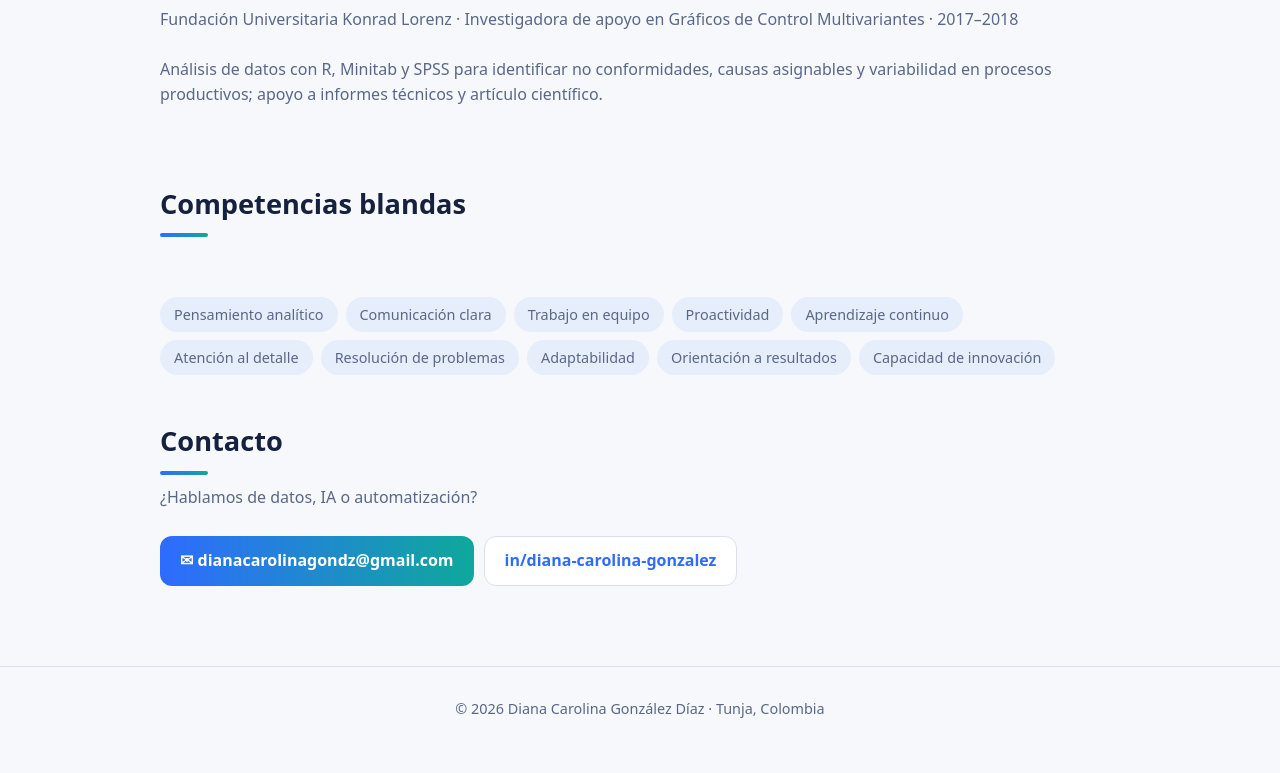
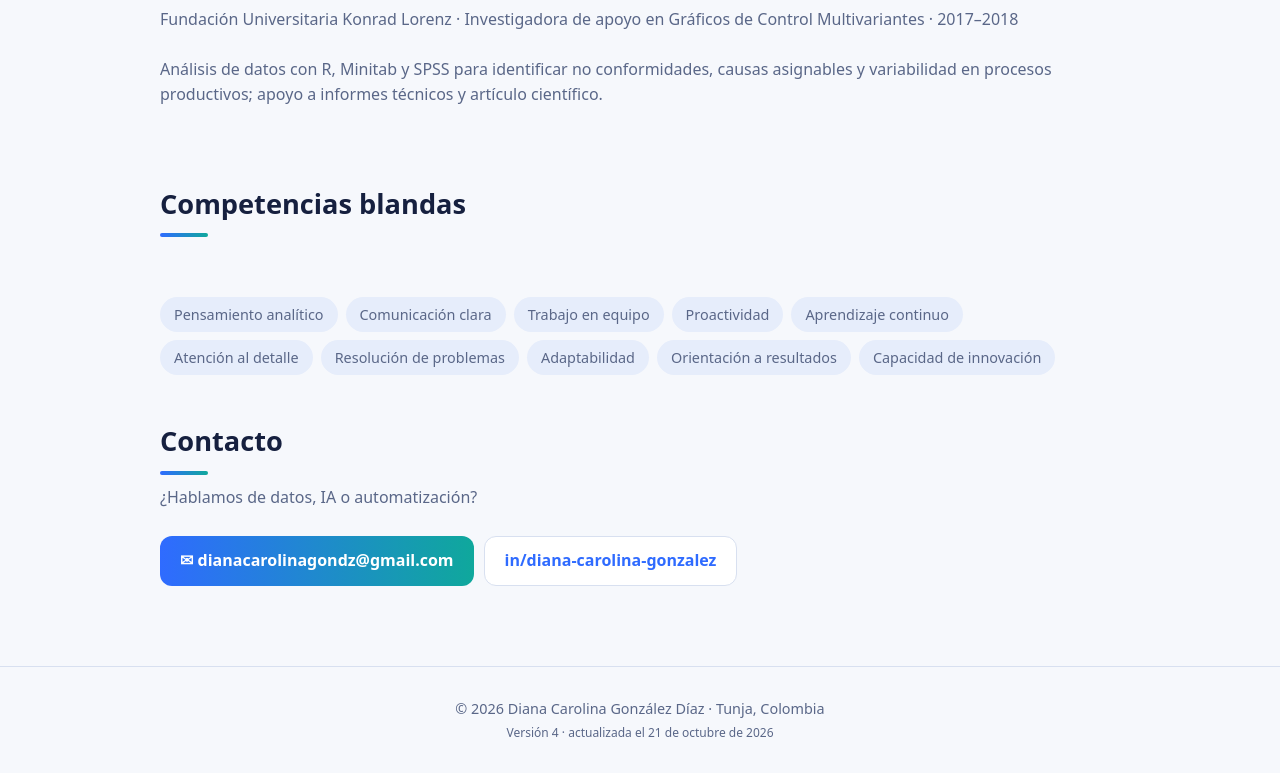
Before and after one commit to Diana1295Dev/CVDiana_Carolina_Gonzalez_Diaz, a plain HTML site: page index.html in a window 1280 px wide. Shown: the part 4952-5725 px from the top of the page. Before the commit the page ends 5702 px from the top, so only its background shows below. Drawn offline with Linux system fonts and the light colour scheme.

Commit message:
Agregar sello de versión visible en el pie de página
Co-Authored-By: Claude Sonnet 5.5 <noreply@anthropic.com>

```diff
--- a/index.html
+++ b/index.html
@@ -2,6 +2,7 @@
 <html lang="es">
 <head>
 <meta charset="utf-8">
+<meta http-equiv="Cache-Control" content="no-cache, must-revalidate">
 <meta name="viewport" content="width=device-width, initial-scale=1">
 <title>Diana Carolina González Díaz | AI Engineer & Data Specialist</title>
 <meta name="description" content="Hoja de vida interactiva de Diana Carolina González Díaz: Senior Data & AI Specialist, Full Stack AI Engineer. Python, SQL, n8n, Power BI, AWS.">
@@ -214,7 +215,7 @@ footer{margin-top:70px;padding:30px 0;border-top:1px solid var(--line);text-alig
 
 <dialog id="dlg" aria-label="Detalle del proyecto"><button class="x" aria-label="Cerrar">✕</button><div id="dbody"></div></dialog>
 
-<footer>© <span id="yr"></span> Diana Carolina González Díaz · Tunja, Colombia</footer>
+<footer>© <span id="yr"></span> Diana Carolina González Díaz · Tunja, Colombia<br><small>Versión 4 · actualizada el 21 de octubre de 2026</small></footer>
 
 <script>
 const roles=["Senior Data & AI Specialist","Full Stack AI Engineer","Automation Specialist","Ingeniera de Datos","Analista de Datos"];
```
